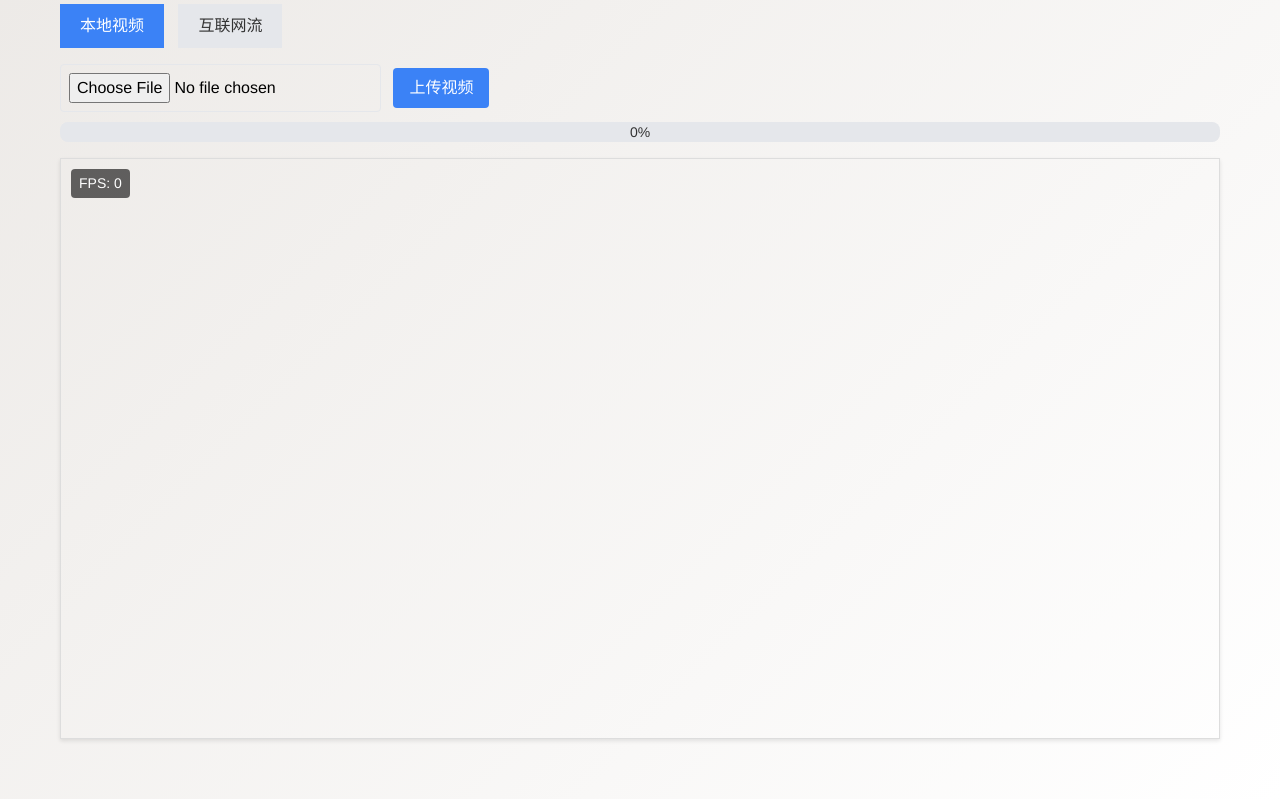
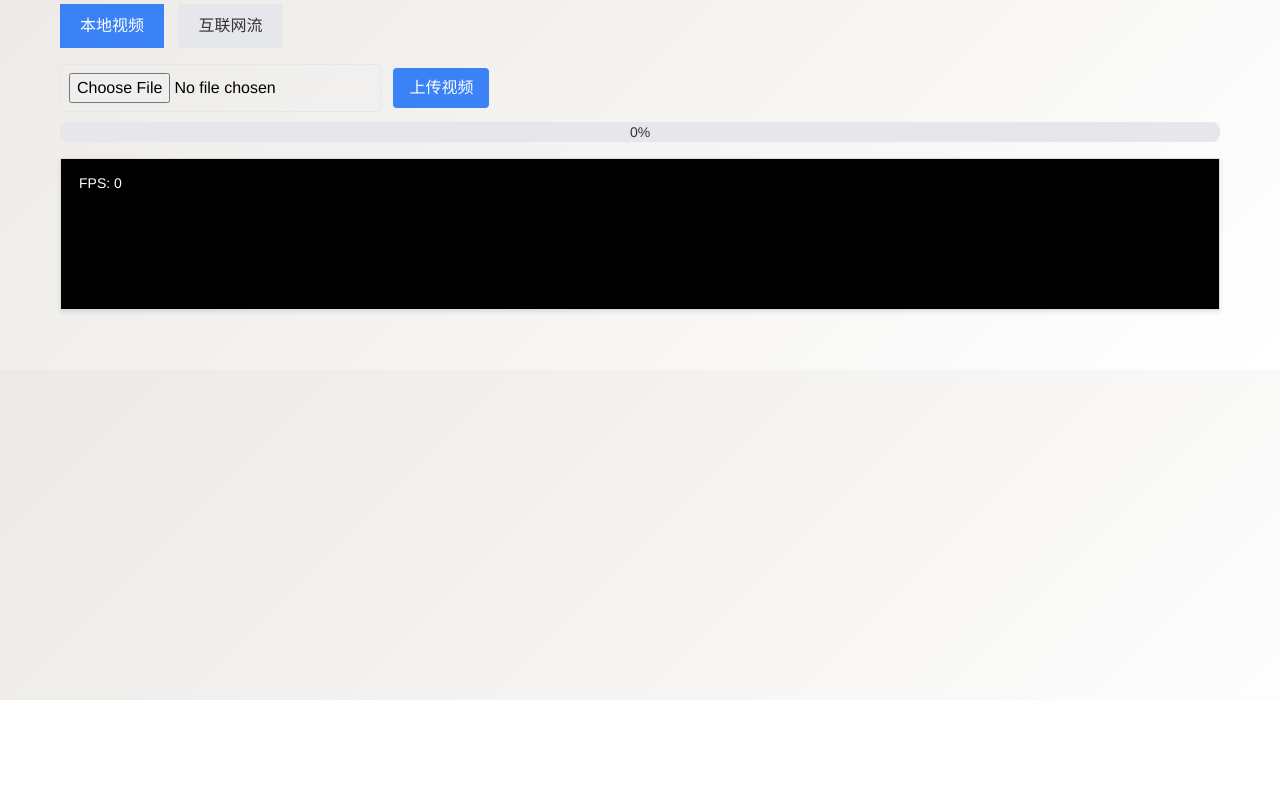
Before and after one commit to NJ-SunJiawei/qwen2.5vl-vllm-vedio-camera, a plain HTML site: page src2vedio/index.html in a window 1280 px wide. Shown: the part 100-899 px from the top of the page. After the commit the page ends 800 px from the top, so only its background shows below. Drawn offline with nearby package versions, Linux system fonts and the light colour scheme.

Commit message:
修复web bug

```diff
--- a/src2vedio/index.html
+++ b/src2vedio/index.html
@@ -37,14 +37,24 @@
     }
     /* 视频播放区域 */
     .video-container {
+      background-color: black; /* 修改背景颜色 */
       position: relative;
       width: 100%;
       border: 1px solid #ddd;
       box-shadow: 0 2px 4px rgba(0,0,0,0.1);
+      overflow: hidden;
+      display: flex;              /* 启用 Flexbox */
+      justify-content: center;    /* 水平居中 */
+      align-items: center;        /* 垂直居中 */
+    }
+    /* 内部包装，使视频画布和叠加层居中对齐 */
+    .canvas-wrapper {
+      position: relative;
+      display: inline-block;
     }
     canvas {
-      width: 100%;
-      height: auto;
+      max-width: 100%; /* 确保 canvas 不超过父容器宽度 */
+      display: block;
     }
     .fps-display {
       position: absolute;
@@ -126,8 +136,11 @@
       <!-- 视频播放与 FPS -->
       <div class="video-container mb-4" id="fileVideoContainer">
         <div class="fps-display" id="fileFpsDisplay">FPS: 0</div>
-        <canvas id="fileVideoCanvas"></canvas>
-        <canvas id="fileOverlayCanvas" class="absolute top-0 left-0 pointer-events-none"></canvas>
+        <!-- 新增内层包装容器，使视频画布与叠加层能同步居中 -->
+        <div class="canvas-wrapper">
+          <canvas id="fileVideoCanvas"></canvas>
+          <canvas id="fileOverlayCanvas" class="absolute top-0 left-0 pointer-events-none"></canvas>
+        </div>
       </div>
       <!-- 缩略图展示 -->
       <div class="thumbnail-container" id="fileThumbnailContainer"></div>
@@ -148,8 +161,11 @@
       <!-- 视频播放与 FPS -->
       <div class="video-container mb-4" id="streamVideoContainer">
         <div class="fps-display" id="streamFpsDisplay">FPS: 0</div>
-        <canvas id="streamVideoCanvas"></canvas>
-        <canvas id="streamOverlayCanvas" class="absolute top-0 left-0 pointer-events-none"></canvas>
+        <!-- 内层包装容器 -->
+        <div class="canvas-wrapper">
+          <canvas id="streamVideoCanvas"></canvas>
+          <canvas id="streamOverlayCanvas" class="absolute top-0 left-0 pointer-events-none"></canvas>
+        </div>
       </div>
       <!-- 缩略图展示 -->
       <div class="thumbnail-container" id="streamThumbnailContainer"></div>
@@ -183,8 +199,8 @@
     });
 
     // ---------------------------
-    // 公共检测显示时长（2秒）
-    const detectionDisplayDuration = 2000;
+    // 公共检测显示时长（1.5秒）
+    const detectionDisplayDuration = 1500;
 
     // ---------------------------
     // 【本地视频模式】相关变量与函数
@@ -324,6 +340,7 @@
       };
       xhr.send(formData);
     });
+
     document.getElementById('fileAnalyzeButton').addEventListener('click', async () => {
       const objectStr = document.getElementById('fileObjectInput').value;
       if (!objectStr) {
@@ -358,7 +375,7 @@
     let streamCurrentFPS = 0;
     let streamWs;
 
-    // 初始化互联网流 WebSocket（假设端点 /ws/stream）
+    // 初始化互联网流 WebSocket（端点 /ws/stream）
     function initStreamWebSocket() {
       streamWs = new WebSocket(`ws://${window.location.host}/ws/stream`);
       streamWs.binaryType = "blob";
@@ -412,7 +429,7 @@
         }
       };
     }
-    // 注意：互联网流 WebSocket在用户点击“开始拉流”后初始化
+    // 注意：互联网流 WebSocket 在用户点击“开始拉流”后初始化
 
     // 持续更新互联网流 overlay
     function updateStreamOverlay() {
@@ -473,6 +490,7 @@
         alert("启动流失败，请重试");
       }
     });
+
     document.getElementById('streamAnalyzeButton').addEventListener('click', async () => {
       const objectStr = document.getElementById('streamObjectInput').value;
       if (!objectStr) {
```
Also changed, not shown: 1 other file.
